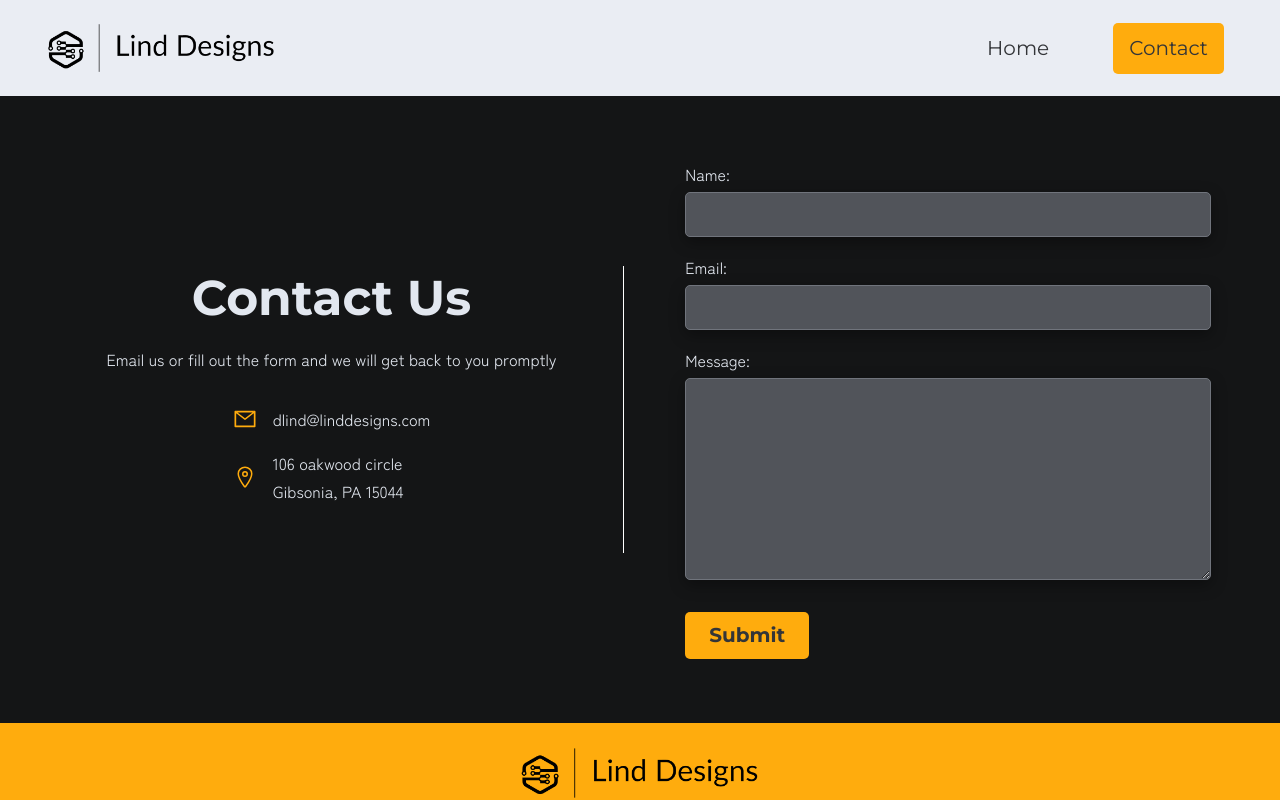
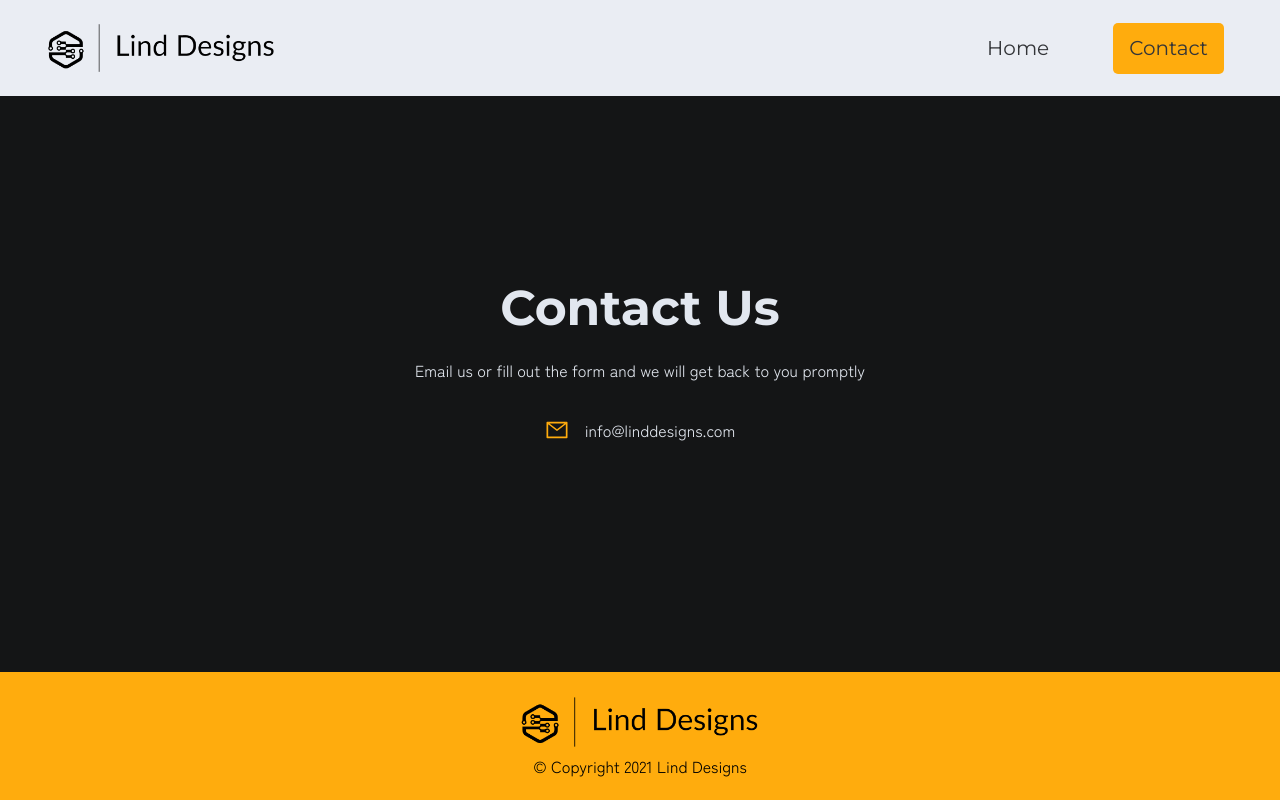
Before and after one commit to jclind/lind-designs, a React (Create React App) app: page /contact in a window 1280 px wide. Built offline with nearby package versions, Linux system fonts and the light colour scheme.

Commit message:
Simplify contact page

```diff
--- a/src/components/HomeInfo/HomeInfo.js
+++ b/src/components/HomeInfo/HomeInfo.js
@@ -89,7 +89,7 @@ const HomeInfo = () => {
             </div>
             <h2 className='article-title'>Contact us</h2>
             <p className='article-text'>
-              Email dlind@linddesigns for a free consultation.
+              Email info@linddesigns for a free consultation.
             </p>
             <button className='page-btn'>Contact</button>
           </article>
--- a/src/components/Navbar/Navbar.js
+++ b/src/components/Navbar/Navbar.js
@@ -7,11 +7,16 @@ import { navLinks } from '../../assets/data/navLinks'
 
 const Navbar = () => {
   const [show, setShow] = useState(false)
+
+  const handleClick = () => {
+    setShow(false)
+  }
+
   return (
     <nav className='navbar'>
       <div className='nav-center'>
         <div className='nav-header'>
-          <NavLink className='logo' to='/' exact={true}>
+          <NavLink className='logo' to='/' exact={true} onClick={handleClick}>
             <img src={logo} alt='Lind Designs' />
           </NavLink>
           <button
@@ -32,12 +37,18 @@ const Navbar = () => {
                 to={path}
                 activeClassName='active-link'
                 exact={true}
+                onClick={handleClick}
               >
                 {name}
               </NavLink>
             )
           })}
-          <NavLink className='nav-link contact-link' to='/contact' exact={true}>
+          <NavLink
+            className='nav-link contact-link'
+            to='/contact'
+            exact={true}
+            onClick={handleClick}
+          >
             Contact
           </NavLink>
         </div>
--- a/src/pages/Contact/Contact.css
+++ b/src/pages/Contact/Contact.css
@@ -92,7 +92,6 @@
   height: -moz-fit-content;
   height: fit-content;
   padding-bottom: 2rem;
-  border-bottom: 1px solid var(--gray-200);
 }
 
 .contact-page .container .form {
@@ -182,12 +181,9 @@
             align-items: center;
     gap: 2rem;
     max-width: var(--maxWidth);
-    -ms-grid-columns: 1fr 1fr;
-        grid-template-columns: 1fr 1fr;
   }
   .contact-page .container .info {
     border: none;
-    border-right: 1px solid var(--white);
   }
   .contact-page .container .form {
     padding: 0;
--- a/src/pages/Contact/Contact.js
+++ b/src/pages/Contact/Contact.js
@@ -17,19 +17,18 @@ const Contact = () => {
               <div className='icon-container'>
                 <AiOutlineMail className='icon' />
               </div>
-              dlind@linddesigns.com
+              info@linddesigns.com
             </div>
-            <div className='address contact-item'>
+            {/* <div className='address contact-item'>
               <div className='icon-container'>
                 <IoLocationOutline className='icon' />
               </div>
               <div className='text'>
-                <span> 106 oakwood circle</span> <span>Gibsonia, PA 15044</span>
               </div>
-            </div>
+            </div> */}
           </div>
         </div>
-        <div className='form grid-item'>
+        {/* <div className='form grid-item'>
           <form action=''>
             <label>
               Name:
@@ -52,7 +51,7 @@ const Contact = () => {
             </label>
             <button className='submit section-btn'>Submit</button>
           </form>
-        </div>
+        </div> */}
       </div>
     </div>
   )
--- a/src/pages/Contact/Contact.scss
+++ b/src/pages/Contact/Contact.scss
@@ -58,7 +58,7 @@
     .info {
       height: fit-content;
       padding-bottom: 2rem;
-      border-bottom: 1px solid var(--gray-200);
+      // border-bottom: 1px solid var(--gray-200);
     }
     .form {
       width: 100%;
@@ -125,11 +125,11 @@
       gap: 2rem;
       max-width: var(--maxWidth);
 
-      grid-template-columns: 1fr 1fr;
+      // grid-template-columns: 1fr;
 
       .info {
         border: none;
-        border-right: 1px solid var(--white);
+        // border-right: 1px solid var(--white);
       }
       .form {
         padding: 0;
```
Also changed, not shown: 1 other file (tests, documents, lock files or other folders).
